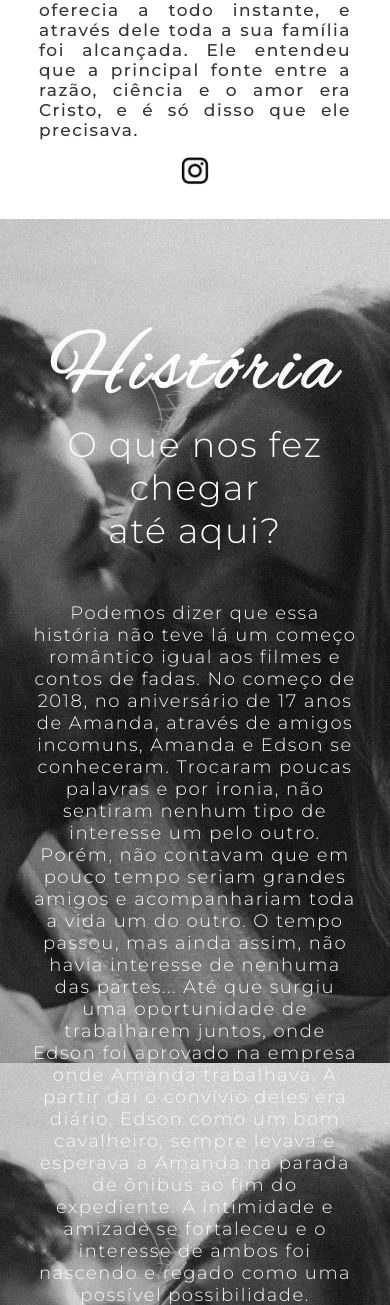
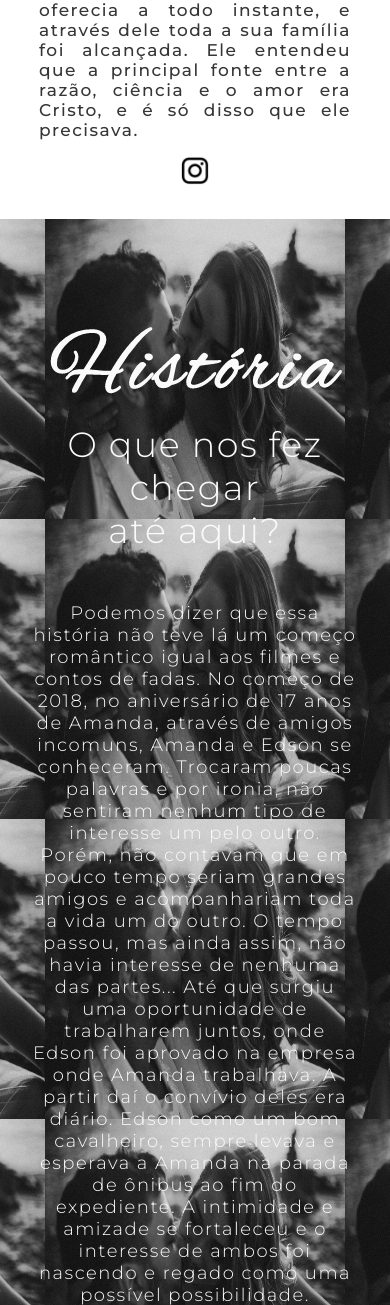
Before and after one commit to EdsonnOliveira/Wedding-Edson, a PHP site: page / in a window 390 px wide. Shown: the part 3010-4315 px from the top of the page. Run offline with PHP 8.4, Linux system fonts and the light colour scheme.

Commit message:
Background responsive

```diff
--- a/CSS/index.css
+++ b/CSS/index.css
@@ -127,7 +127,8 @@
 
 @media only screen and (max-width: 800px) {
     #history {
-        background-position: -350px;
+        background-size: 300px 300px;
+        /* background-position: -350px; */
     }
 
     #history > h4 {
```
